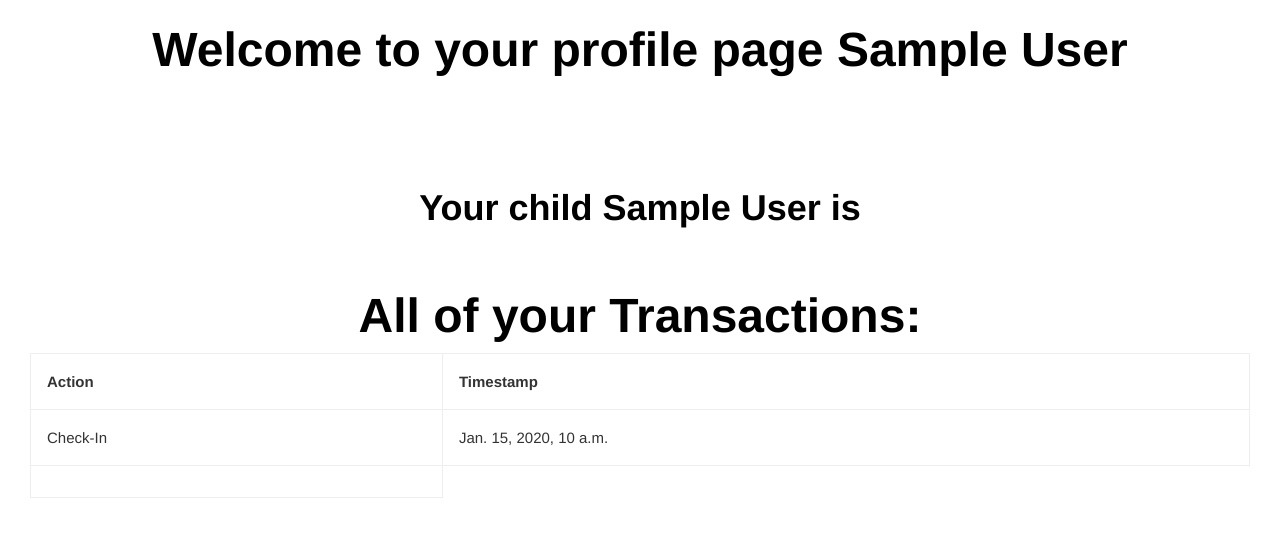
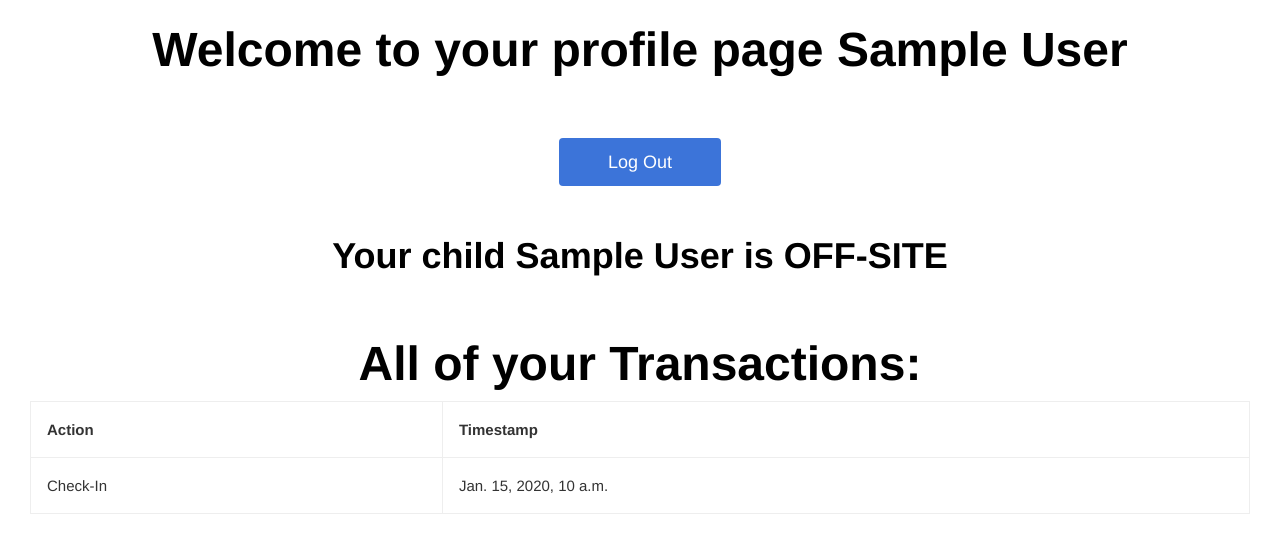
Before and after one commit to rodrickmakore/child_care_checkin, a Django app: a page that uses checkin_proj/templates/app/customerprofile_detail.html in a window 1280 px wide. Shown: the part 50-603 px from the top of the page. Run offline with Django 3.2, Linux system fonts and the light colour scheme; tables that the repository leaves empty hold one stand-in row (values such as "Sample post"); some libraries are stand-ins or nearby versions.

Commit message:
added on_site property

```diff
--- a/checkin_proj/app/models.py
+++ b/checkin_proj/app/models.py
@@ -9,6 +9,13 @@
     parent_name = models.CharField(max_length=100)
     child_name = models.CharField(max_length=100)
     code = models.CharField(max_length=4)
+
+    @property
+    def on_site(self):
+        last_report = ChildReport.objects.filter(profile=self.id).last()
+        if last_report.action == "i":
+            return True
+        return False
 
     def __str__(self):
         return self.parent_name
--- a/checkin_proj/app/views.py
+++ b/checkin_proj/app/views.py
@@ -20,7 +20,7 @@ class IndexView(CreateView):
     template_name = "index.html"
     success_url = reverse_lazy("index_view")
 
-    def get_context_data(self):
+    def get_context_data(self, **kwargs):
         context = super().get_context_data()
         if self.request.GET:
             context["profile"] = CustomerProfile.objects.get(code=self.request.GET.get("code"))
--- a/checkin_proj/templates/app/customerprofile_detail.html
+++ b/checkin_proj/templates/app/customerprofile_detail.html
@@ -6,10 +6,17 @@
     <h1>Welcome to your profile page {{ object.parent_name }}</h1>
   </div>
 
-  <div style="height:100px"></div>
+  <div style="height:50px"></div>
 
   <div class="row centered">
-    <h2>Your child {{ object.child_name }} is</h2>
+    <a href="{% url 'index_view' %}" class="button primary big" role="button">Log Out</a>
+  </div>
+
+  <div style="height:50px"></div>
+
+
+  <div class="row centered">
+    <h2>Your child {{ object.child_name }} is {% if profile.on_site is True %} ON-SITE {% else %} OFF-SITE {% endif %}</h2>
   </div>
 
   <div style="height:50px"></div>
@@ -33,11 +40,6 @@
             </tr>
             {% endfor %}
         </tbody>
-        <tfoot>
-            <tr>
-                <td></td>
-            </tr>
-        </tfoot>
     </table>
   </div>
 
```
Also changed, not shown: checkin_proj/templates/index.html (+9 -6 lines).
